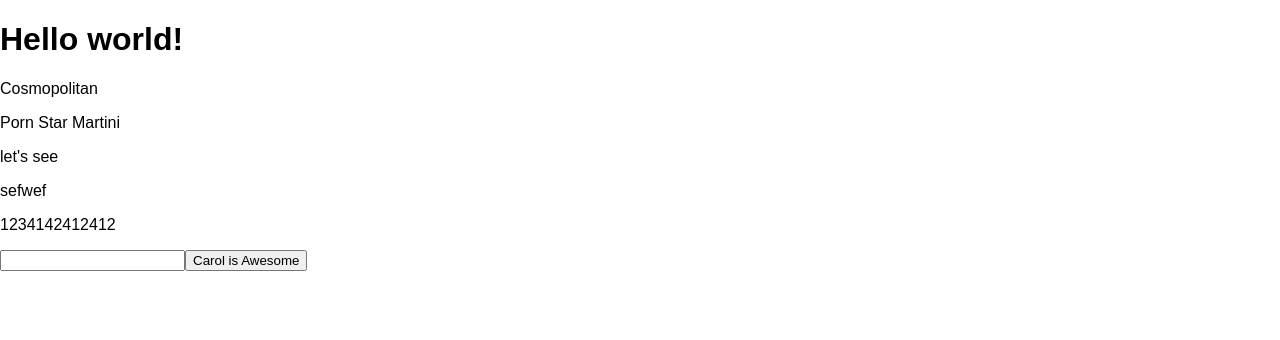
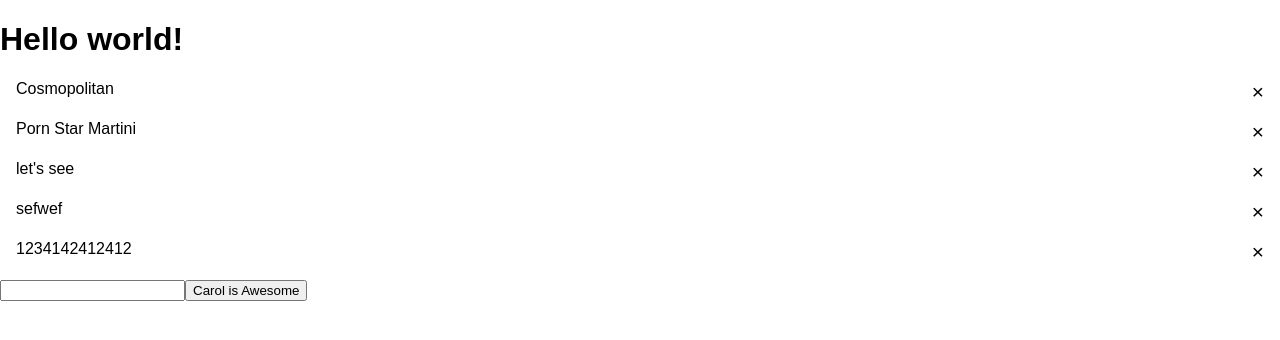
Before and after one commit to codetapacademy/cocktail-pricing, a React (Create React App) app: page / in a window 1280 px wide. Shown: the top 340 px of the page. Built offline with nearby package versions, Linux system fonts and the light colour scheme; data requests are answered from the project's data file.

Commit message:
Style the cocktail component

```diff
--- /dev/null
+++ b/src/component/cocktail/cocktail.css
@@ -0,0 +1,10 @@
+.cocktail__item {
+    display: flex;
+    justify-content: space-between;
+    padding: 0 1rem;
+}
+
+.cocktail__item>span:nth-child(2) {
+    cursor: pointer;
+    font-size: 1.3rem;
+}
--- a/src/component/cocktail/cocktail.jsx
+++ b/src/component/cocktail/cocktail.jsx
@@ -2,6 +2,7 @@ import React, { Component} from 'react'
 import AddCocktail from './add-cocktail'
 import { BASE_URL } from './constant'
 import axios from 'axios'
+import './cocktail.css'
 
 
 class Cocktail extends Component{
@@ -36,8 +37,23 @@ class Cocktail extends Component{
             .state
             .cocktail
             .map((cocktail, key) =>
-                <p key={key}>{cocktail.name}</p>
+                <p key={key} className='cocktail__item'>
+                    <span>{cocktail.name}</span>
+                    <span
+                        onClick={() => this.deleteCocktail(cocktail.id)}>
+                        &times;
+                        </span>
+                </p>
             )
+    }
+
+    async deleteCocktail(id) {
+        console.log(id);
+        await axios.delete(`${BASE_URL}cocktail`, {
+            id
+        }, {
+            'Content-Type': 'application/json'
+        })
     }
 
     render(){
```
